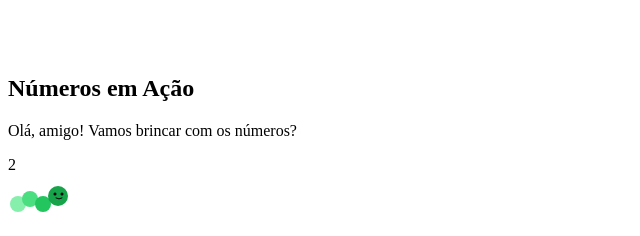
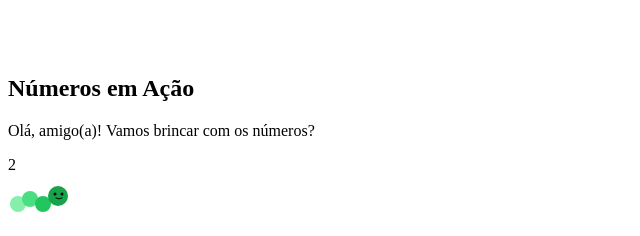
Before and after one commit to slabcouski/numero-em-acao, a website with bundled scripts: page index.html in a window 1280 px wide. Shown: the part 3580-3816 px from the top of the page, 0-640 px from the left. Built offline with nearby package versions, Linux system fonts and the light colour scheme; a script that the page names is missing.

Commit message:
08/01/2026 11:37

```diff
--- a/index.html
+++ b/index.html
@@ -69,7 +69,7 @@
                     </div>
                     <div class="space-y-4">
                         <h2 class="text-4xl md:text-5xl font-display font-bold text-primary tracking-wide drop-shadow-sm leading-tight">Números em Ação</h2>
-                        <p class="text-xl text-ink-light font-medium leading-relaxed max-w-xs mx-auto">Olá, amigo! Vamos brincar com os números?</p>
+                        <p class="text-xl text-ink-light font-medium leading-relaxed max-w-xs mx-auto">Olá, amigo(a)! Vamos brincar com os números?</p>
                     </div>
                     <div class="flex gap-2 mt-4 opacity-60">
                         <div class="w-3 h-3 rounded-full bg-primary animate-bounce"></div>
```
